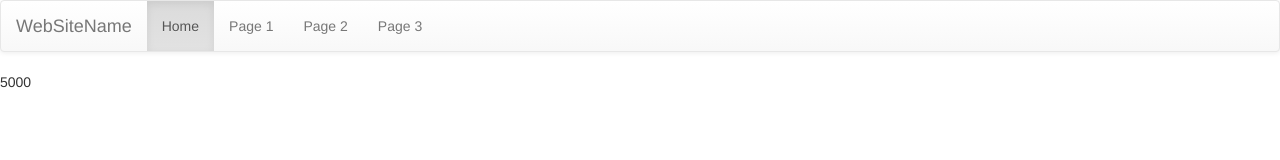
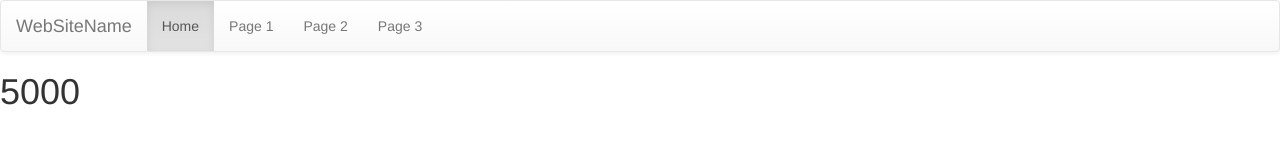
Before and after one commit to piochelepiotr/piochelepiotr.github.io, a plain HTML site: page index.html in a window 1280 px wide. Drawn offline with nearby package versions, Linux system fonts and the light colour scheme.

Commit message:
Bigger timer.

```diff
--- a/index.html
+++ b/index.html
@@ -28,6 +28,6 @@
                 </ul>
             </div>
         </nav>
-        <p class="timer"></p>
+        <h1 class="timer"></h1>
     </body>
 </html>
--- a/timer.js
+++ b/timer.js
@@ -12,7 +12,7 @@ function start()
 
 function updateDisplay(currentTime)
 {
-    $("p.timer").html(currentTime);
+    $("h1.timer").html(currentTime);
 }
 
 start();
```
